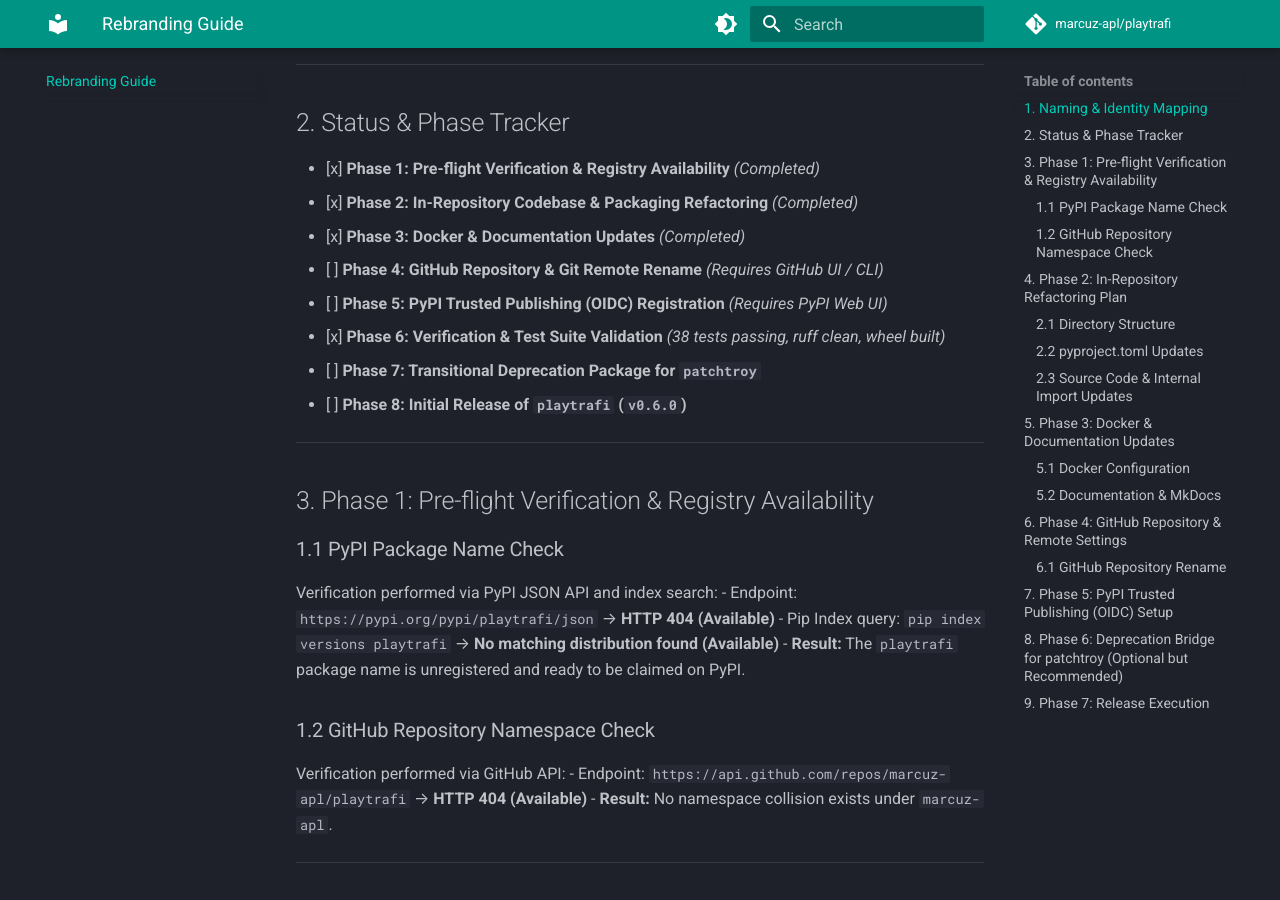
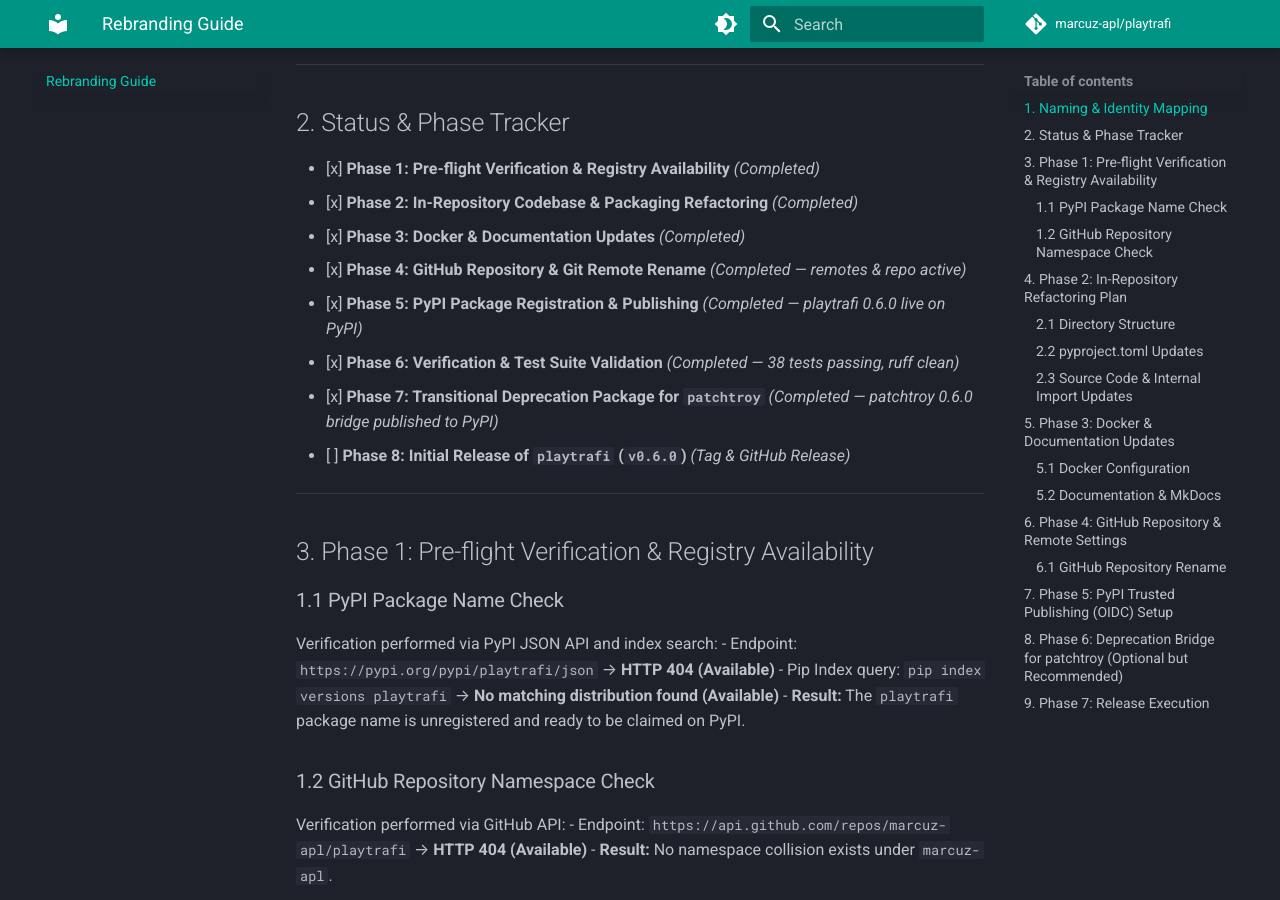
Before and after one commit to marcuz-apl/patchtroy, an MkDocs documentation site: the page built from docs/rebranding-guide.md, in a window 1280 px wide and 900 px high, scrolled down 926 px. Built offline with MkDocs 1.6.1 and Material for MkDocs 9.7.7, drawn with Linux system fonts in a browser that asks for light colours; comment, search, counter and statistics services are not loaded.

```diff
--- a/docs/rebranding-guide.md
+++ b/docs/rebranding-guide.md
@@ -23,11 +23,11 @@ This document details the complete end-to-end process for rebranding the project
 - [x] **Phase 1: Pre-flight Verification & Registry Availability** *(Completed)*
 - [x] **Phase 2: In-Repository Codebase & Packaging Refactoring** *(Completed)*
 - [x] **Phase 3: Docker & Documentation Updates** *(Completed)*
-- [ ] **Phase 4: GitHub Repository & Git Remote Rename** *(Requires GitHub UI / CLI)*
-- [ ] **Phase 5: PyPI Trusted Publishing (OIDC) Registration** *(Requires PyPI Web UI)*
-- [x] **Phase 6: Verification & Test Suite Validation** *(38 tests passing, ruff clean, wheel built)*
-- [ ] **Phase 7: Transitional Deprecation Package for `patchtroy`**
-- [ ] **Phase 8: Initial Release of `playtrafi` (`v0.6.0`)**
+- [x] **Phase 4: GitHub Repository & Git Remote Rename** *(Completed — remotes & repo active)*
+- [x] **Phase 5: PyPI Package Registration & Publishing** *(Completed — playtrafi 0.6.0 live on PyPI)*
+- [x] **Phase 6: Verification & Test Suite Validation** *(Completed — 38 tests passing, ruff clean)*
+- [x] **Phase 7: Transitional Deprecation Package for `patchtroy`** *(Completed — patchtroy 0.6.0 bridge published to PyPI)*
+- [ ] **Phase 8: Initial Release of `playtrafi` (`v0.6.0`)** *(Tag & GitHub Release)*
 
 ---
 
```
Also changed, not shown: 1 other file.
